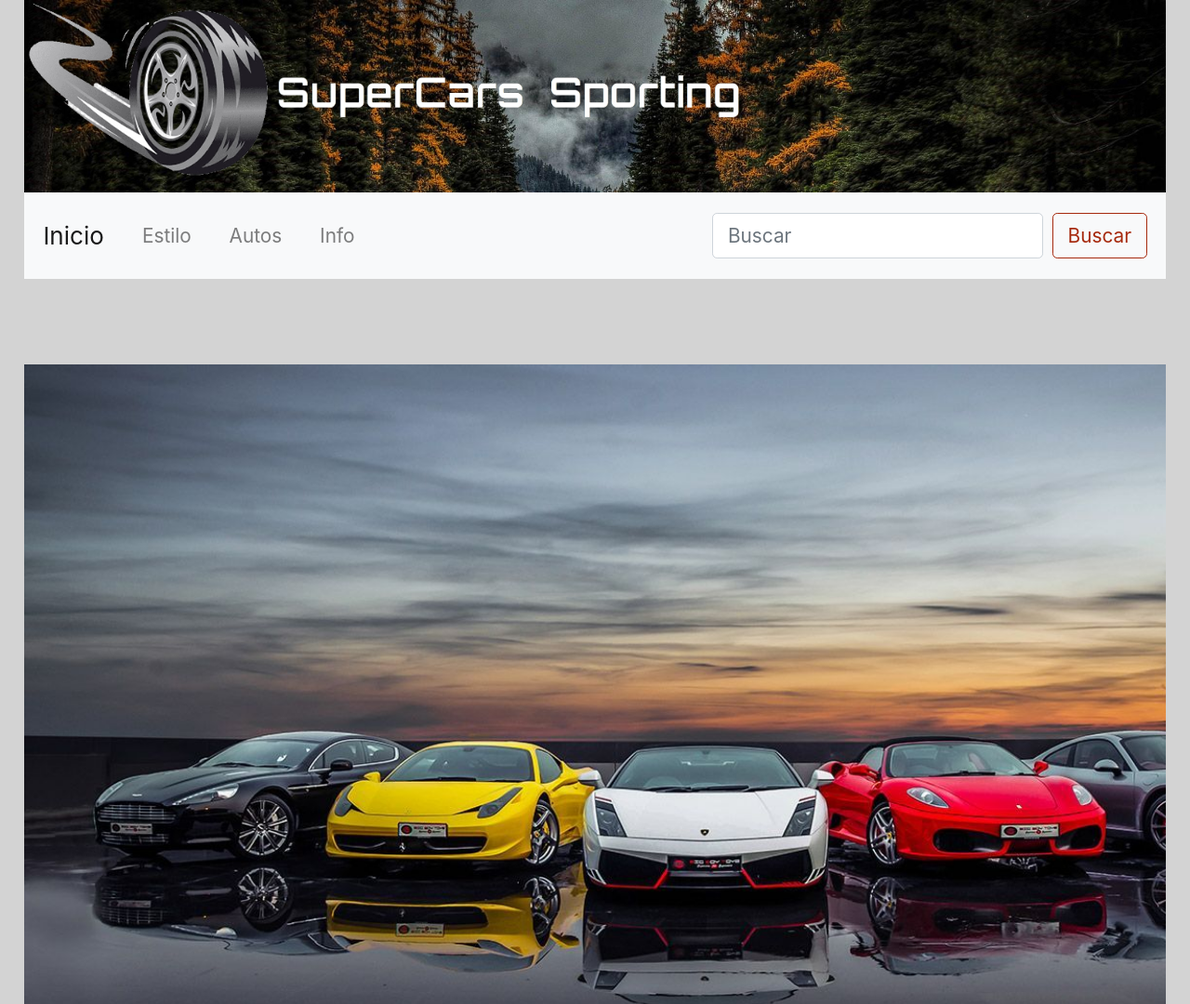
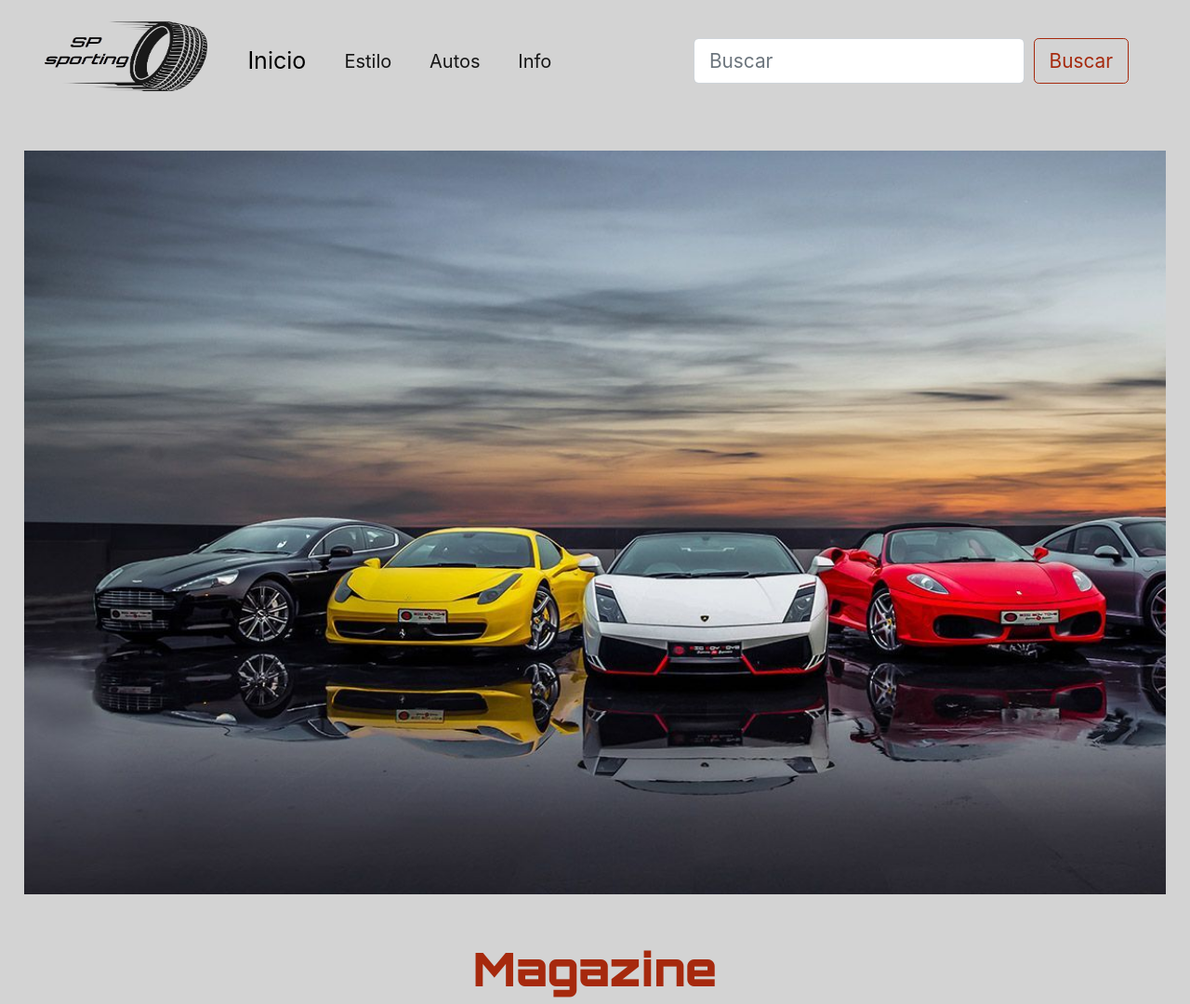
Before and after one commit to GianfrancoPersia/SuperCarsS, a plain HTML site: page index.html in a window 1280 px wide. Shown: the top 1080 px of the page at 93% size. Drawn offline with nearby package versions, Linux system fonts and the light colour scheme.

Commit message:
nuevosCambios

```diff
--- a/Css/style.css
+++ b/Css/style.css
@@ -12,66 +12,65 @@
     margin-right: 2%;
 }
 
-.logoHeader{
-    width: 800px;
-    height: 200px;
+/* HEADER */
+.logoH{
+    height: 80px;
+    width: 180px;
 }
-
-.encabezado{
-    background-image: url(/Imagenes/fondoPAG.jpg);
-    background-size: cover;
-    height: 100%;
-    width: 100%;
+.cont{
+    display: flex;
 }
-
-.encabezado .logoHeader{
-    justify-content: center;
+.form-control{
+    margin-left: 20px;
+}
+.navbar{
+    margin-left: 20px;
+}
+header{
+    padding: 20px;
+    background-color: lightgrey;
+}
+.navbar a{
+    font-size: 20px;
+    color: black;
+}
+.navbar a:hover{
+    color:#F20300;
+}
+.btn {
+    color: #F20300;
+    border-color: #F20300;
+}
+.btn:hover{
+    color: white;
+    border-color: #F20300;
+    background-color: #F20300;
+}
+.navbar-light .navbar-nav .nav-link {
+    color: rgb(22, 22, 22);
+}
+.navbar-light .navbar-brand {
+    color: black;
+    font-size: 25px;
+}
+.navbar-light .navbar-brand:hover {
+    font-size: 27px;
+}
+.navbar-light .navbar-nav .nav-link:hover{
+    color: white;
+    background-color: #F20300;
+}
+.collapse a{
+    margin-left: 15px;
+}
+.search{
     display: flex;
-    margin: 0px;
-}
-
-header{
-    height: 300px;
-    justify-content: center;
-    align-items: center;
-    width: 100%;
-    display: flex;
-    flex-direction: column;
-}
-
-.contenedor{
-    width: 80%;
-    margin: 0 auto;
-}
-
-.menu{
-    margin-top: 10px;
-    width: 100%;
-    background-color: black;
-    text-align: center;
+    flex-direction: row;
+    flex-wrap: wrap;
+    justify-content: right;
 
 }
-
-.menu ul{
-    list-style: none;
-}
-
-.menu ul li{
-    display: inline-block;
-    padding: 25px;
-}
-
-.menu ul li a{
-    color: white;
-    text-decoration: none;
-    font-family: 'Orbitron', sans-serif;
-    font-size: 25px;
-    margin: 35px;
-}
-
-.menu ul li a:hover{
-    color:#A6290D;
-}
+/* HEADER */
 
 .clearfix{
     clear: both;
--- a/index.html
+++ b/index.html
@@ -16,13 +16,14 @@
     <title>Supercars Sporting</title>
 </head>
 <body>
+    <!-- HEADER -->
     <header>
+        <div class="cont">
             <div class="encabezado">
-            <img class="logoHeader" src="./Imagenes/logoSuper.png" alt="logo">
-
+                <img class="logoH" src="/imagenes/sp logo.png" alt="logo">
             </div>
 
-        <nav class="navbar navbar-expand-lg navbar-light bg-light">
+            <nav class="navbar navbar-expand-lg navbar-light">
                 <a class="navbar-brand" href="../index.html">Inicio</a>
                 <button class="navbar-toggler" type="button" data-toggle="collapse" data-target="#navbarSupportedContent" aria-controls="navbarSupportedContent" aria-expanded="false" aria-label="Toggle navigation">
                     <span class="navbar-toggler-icon"></span>
@@ -40,18 +41,17 @@
                         <a class="nav-link" href="Info/Info.html">Info</a>
                         </li>
                     </ul>
+                    <div class="search">
                         <form class="form-inline my-2 my-lg-0">
                             <input class="form-control mr-sm-2" type="text" placeholder="Buscar" aria-label="Search">
                             <button class="btn btn-outline-success my-2 my-sm-0" type="submit">Buscar</button>
                         </form>
                     </div>
+                </div>
             </nav>
-
-        <div class="clearfix"></div>
-
+        </div>
     </header>
-    <br>
-    <br>
+    <!-- HEADER -->
     <!--Noticias del inicio-->
 
 
```
Lines whose indentation alone changed are shown as unchanged.
